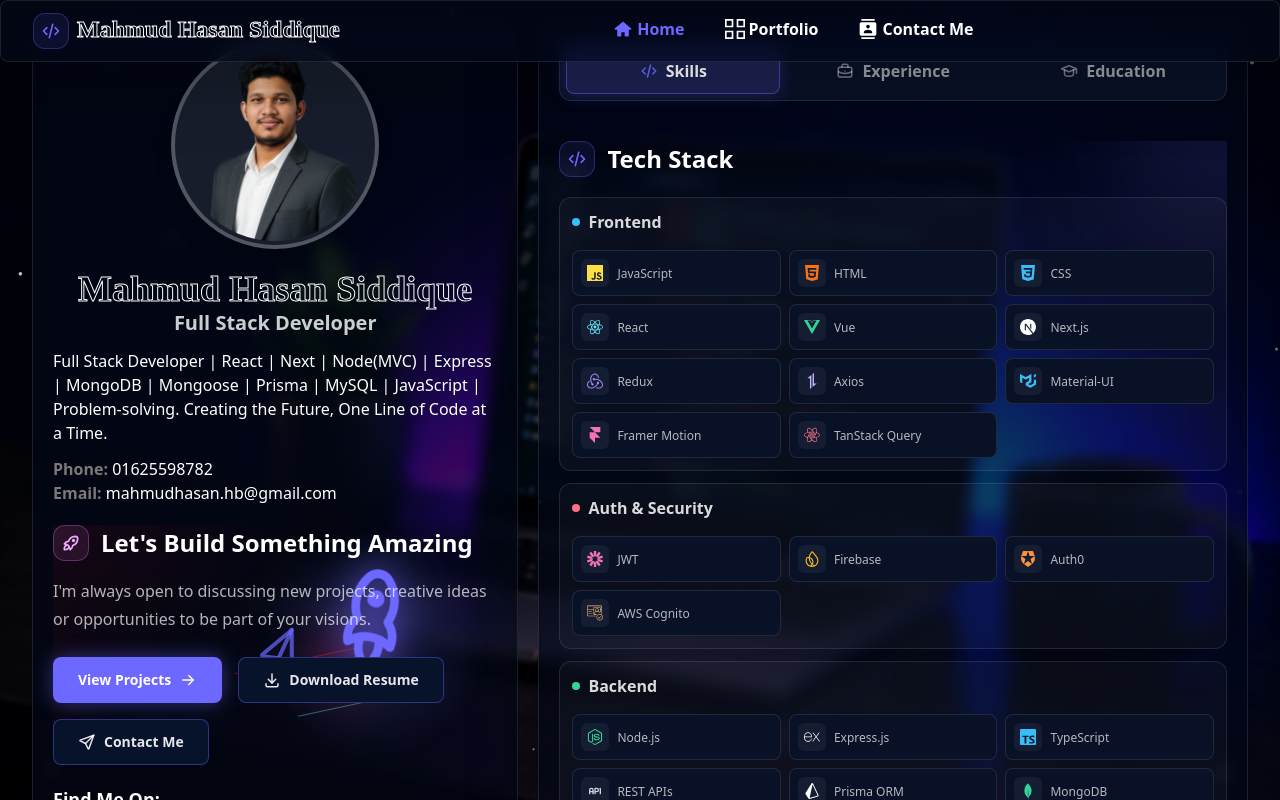
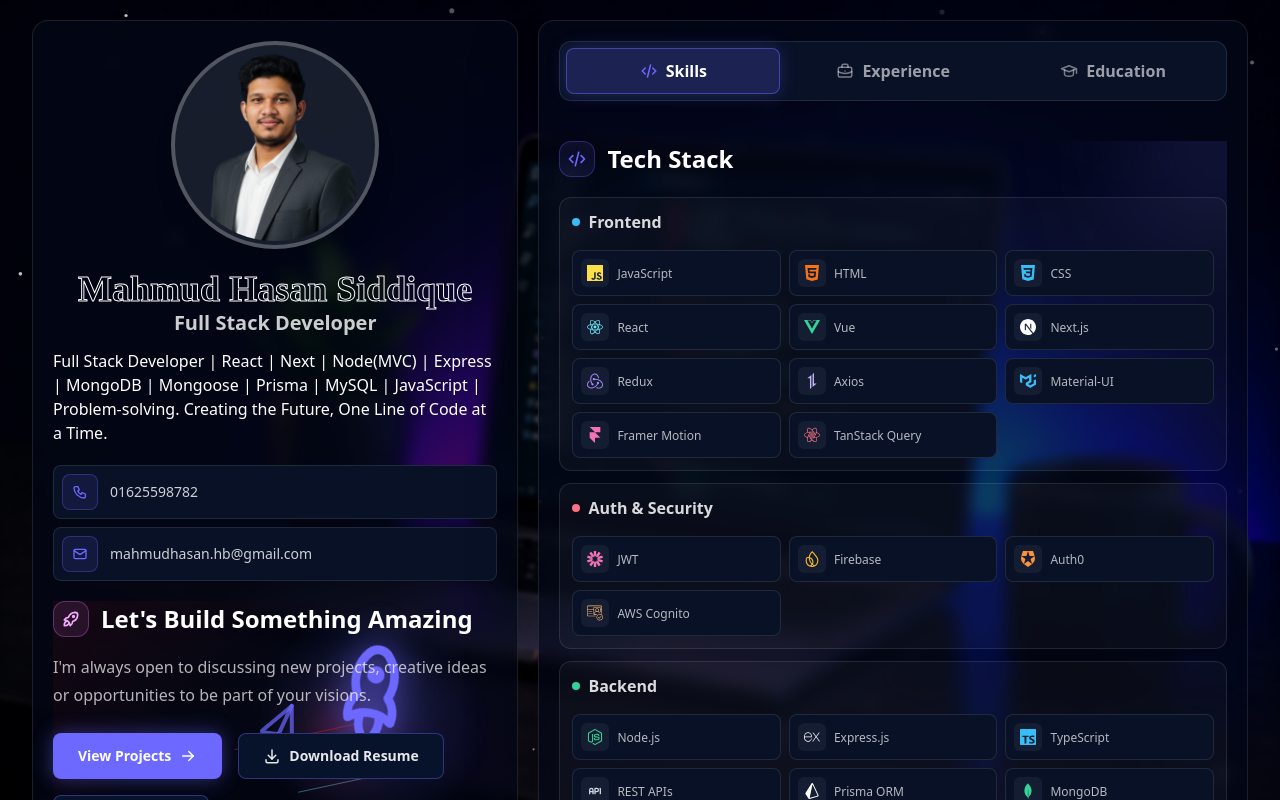
Before and after one commit to mahmudhasan07/mahmud-portfolio, a Next.js app: page / in a window 1280 px wide. Built offline with nearby package versions, Linux system fonts and the light colour scheme.

Commit message:
working on seedAdmin

```diff
--- a/src/app/(main)/Profile.tsx
+++ b/src/app/(main)/Profile.tsx
@@ -10,10 +10,63 @@
 import {
   TbArrowRight,
   TbDownload,
+  TbMail,
+  TbMapPin,
+  TbPhone,
   TbRocket,
   TbSend,
 } from "react-icons/tb";
 import Resume from "./resume/Resume";
+type ContactMethod = {
+  label: string;
+  value: string;
+  href: string;
+  Icon: IconType;
+};
+
+const contactMethods: ContactMethod[] = [
+  {
+    label: "Phone",
+    value: "01625598782",
+    href: "tel:+8801625598782",
+    Icon: TbPhone,
+  },
+  {
+    label: "Email",
+    value: "mahmudhasan.hb@gmail.com",
+    href: "mailto:mahmudhasan.hb@gmail.com",
+    Icon: TbMail,
+  },
+  // {
+  //   label: "Location",
+  //   value: "Dhaka, Bangladesh",
+  //   href: "https://www.google.com/maps/search/Dhaka,+Bangladesh",
+  //   Icon: TbMapPin,
+  // },
+];
+
+const socialLinks = [
+  {
+    href: "https://www.facebook.com/mahmudnirob.t",
+    label: "Facebook",
+    Icon: FaFacebookF,
+  },
+  {
+    href: "https://www.linkedin.com/in/mahmud-hasan-siddique-8873b221a/",
+    label: "LinkedIn",
+    Icon: FaLinkedinIn,
+  },
+  {
+    href: "https://github.com/mahmudhasan07",
+    label: "GitHub",
+    Icon: IoLogoGithub,
+  },
+  {
+    href: "https://wa.me/8801625598782",
+    label: "WhatsApp",
+    Icon: FaWhatsapp,
+  },
+];
 
 const Profile = () => {
   return (
@@ -48,16 +101,28 @@
             | Mongoose | Prisma | MySQL | JavaScript | Problem-solving.
             Creating the Future, One Line of Code at a Time.
           </p>
-          <div>
-            <p className="font-semibold text-[#7C797A]">
-              Phone: <span className="font-normal text-white">01625598782</span>
-            </p>
-            <p className="font-semibold text-[#7C797A]">
-              Email:{" "}
-              <span className="font-normal text-white">
-                mahmudhasan.hb@gmail.com
+           <div className="relative mt-5 space-y-2">
+            {contactMethods.map(({ label, value, href, Icon }) => (
+              <Link
+                key={label}
+                href={href}
+                target={label === "Location" ? "_blank" : undefined}
+                rel={label === "Location" ? "noreferrer" : undefined}
+                className="flex min-w-0 items-center gap-3 rounded-lg border border-white/10 bg-[#081126] p-2 transition hover:border-secondary/40 hover:bg-secondary/10"
+              >
+                <span className="grid h-9 w-9 shrink-0 place-items-center rounded-lg border border-secondary/30 bg-secondary/10 text-secondary">
+                  <Icon />
                 </span>
-            </p>
+                <span className="min-w-0">
+                  {/* <span className="block text-xs font-semibold text-white/45">
+                    {label}
+                  </span> */}
+                  <span className="block break-words text-sm font-medium text-white/80">
+                    {value}
+                  </span>
+                </span>
+              </Link>
+            ))}
           </div>
         </div>
 
@@ -113,34 +178,18 @@
         <div className="relative space-y-2">
           <p className="text-lg font-semibold">Find Me On:</p>
           <div className="flex gap-3">
+           {socialLinks.map(({ href, label, Icon }) => (
                 <Link
+                  key={label}
                   target="_blank"
                   rel="noreferrer"
-              href="https://www.facebook.com/mahmudnirob.t"
+                  href={href}
+                  aria-label={label}
+                  className="grid h-10 w-10 place-items-center rounded-lg border border-white/10 bg-[#081126] text-lg text-white/75 transition hover:border-secondary/40 hover:bg-secondary/10 hover:text-secondary"
                 >
-              <FaFacebookF className="borderNew p-2 text-4xl" />
+                  <Icon />
                 </Link>
-            <Link
-              target="_blank"
-              rel="noreferrer"
-              href="https://www.linkedin.com/in/mahmud-hasan-siddique-8873b221a/"
-            >
-              <FaLinkedinIn className="borderNew p-2 text-4xl" />
-            </Link>
-            <Link
-              target="_blank"
-              rel="noreferrer"
-              href="https://github.com/mahmudhasan07"
-            >
-              <IoLogoGithub className="borderNew p-2 text-4xl" />
-            </Link>
-            <Link
-              target="_blank"
-              rel="noreferrer"
-              href="https://wa.me/8801625598782"
-            >
-              <FaWhatsapp className="borderNew p-2 text-4xl" />
-            </Link>
+              ))}
           </div>
         </div>
       </div>
--- a/src/app/layout.tsx
+++ b/src/app/layout.tsx
@@ -7,7 +7,8 @@
 import Navbar from "@/components/Navbar/Navbar";
 import ParticlesBackground from "@/components/ParticlesBackground/ParticlesBackground";
 import { baseUrl } from "@/Interfaces/BaseUrl";
-import PathnameLogger from "@/components/PathnameLogger";
+import LayoutWrapper from "@/components/LayoutWrapper/LayoutWrapper";
+
 
 const geistSans = Geist({
   variable: "--font-geist-sans",
@@ -101,10 +102,11 @@
         <ParticlesBackground />
 <div className="absolute top-0 left-0 right-0 backdrop-blur-[2px] min-h-screen w-full"></div>
         <div className="relative overflow-y-auto h-screen text-white  pb-2 z-20" >
-<PathnameLogger/>
-<Navbar/>
-          <main className="container pt-5">
-            {children}
+
+          <main className="">
+            <LayoutWrapper>
+  {children}
+</LayoutWrapper>
           </main>
         </div>
       </body>
--- /dev/null
+++ b/src/components/LayoutWrapper/LayoutWrapper.tsx
@@ -0,0 +1,24 @@
+"use client";
+
+import { usePathname } from "next/navigation";
+import Navbar from "@/components/Navbar/Navbar";
+
+export default function LayoutWrapper({
+  children,
+}: {
+  children: React.ReactNode;
+}) {
+  const pathname = usePathname();
+
+  const isHomePage = pathname === "/";
+
+  return (
+    <>
+      {!isHomePage && <Navbar />}
+
+      <main className={`container ${isHomePage ? "pt-5" : "pt-20"}`}>
+        {children}
+      </main>
+    </>
+  );
+}
```
Lines whose indentation alone changed are shown as unchanged.
